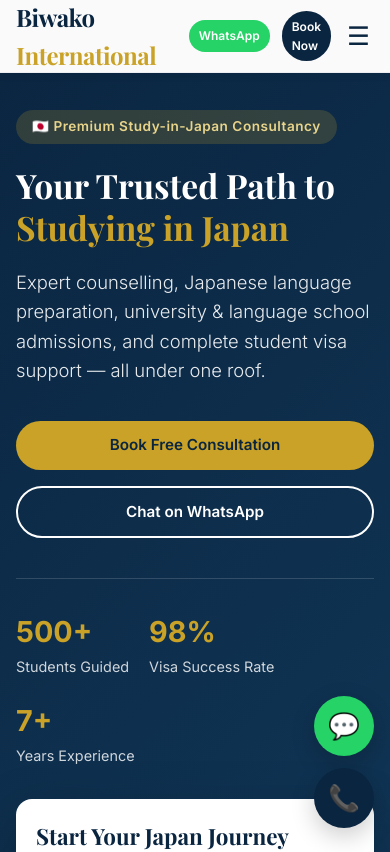
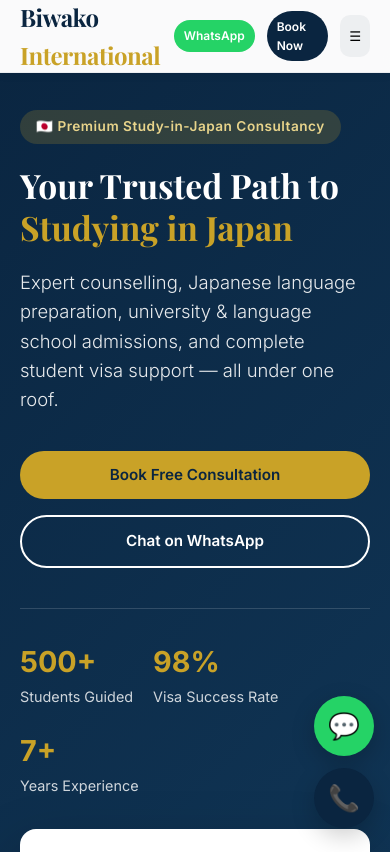
Before and after one commit to aayushrijalhere/biwako-education, a React (Vite) app: page / in a window 390 px wide. Shown: the top 852 px of the page. Built offline with nearby package versions, Linux system fonts and the light colour scheme.

Commit message:
Nav Bar toggle for mobile app

```diff
--- a/src/index.css
+++ b/src/index.css
@@ -196,12 +196,6 @@ header,
 
 .mobile-toggle {
   display: none;
-  background: none;
-  border: none;
-  font-size: 1.6rem;
-  cursor: pointer;
-  color: var(--primary);
-  padding: 4px;
 }
 
 .mobile-only-btn {
@@ -906,17 +900,13 @@ footer a:hover {
 }
 
 /* ==========================================
-   MOBILE RESPONSIVE & NAVBAR DRAWER (< 768px)
+   MOBILE RESPONSIVE & ANIMATED DRAWER (< 768px)
    ========================================== */
 @media (max-width: 768px) {
   .container,
   .nav-container {
-    padding-left: 16px !important;
-    padding-right: 16px !important;
-  }
-
-  .mobile-toggle {
-    display: block !important;
+    padding-left: 20px !important;
+    padding-right: 20px !important;
   }
 
   .btn-whatsapp-sm,
@@ -925,32 +915,129 @@ footer a:hover {
     padding: 6px 10px;
   }
 
-  /* Slide-down mobile drawer menu */
+  /* Animated Morphing Mobile Toggler Button */
+  .mobile-toggle {
+    display: flex !important;
+    flex-direction: column;
+    justify-content: center;
+    align-items: center;
+    gap: 5px;
+    width: 42px;
+    height: 42px;
+    border-radius: 10px;
+    background: rgba(10, 37, 64, 0.05);
+    border: none;
+    cursor: pointer;
+    transition:
+      background 0.25s ease,
+      transform 0.15s ease;
+  }
+
+  .mobile-toggle:active {
+    transform: scale(0.92);
+    background: rgba(10, 37, 64, 0.12);
+  }
+
+  .hamburger-line {
+    width: 20px;
+    height: 2px;
+    background-color: var(--primary);
+    border-radius: 2px;
+    transition:
+      transform 0.3s cubic-bezier(0.4, 0, 0.2, 1),
+      opacity 0.25s ease;
+    transform-origin: center;
+  }
+
+  .mobile-toggle.open .hamburger-line:nth-child(1) {
+    transform: translateY(7px) rotate(45deg);
+  }
+
+  .mobile-toggle.open .hamburger-line:nth-child(2) {
+    opacity: 0;
+    transform: scaleX(0);
+  }
+
+  .mobile-toggle.open .hamburger-line:nth-child(3) {
+    transform: translateY(-7px) rotate(-45deg);
+  }
+
+  /* Modernized Slide-Down Drawer Menu */
   .nav-links {
     position: absolute;
     top: 100%;
     left: 0;
     width: 100%;
-    background-color: #ffffff;
+    background: #ffffff;
     flex-direction: column;
-    padding: 24px 20px;
-    gap: 18px;
-    box-shadow: 0 10px 25px rgba(0, 0, 0, 0.1);
+    padding: 24px 20px 32px;
+    gap: 12px;
+    border-bottom: 2px solid rgba(201, 162, 39, 0.2);
+    box-shadow: 0 20px 40px rgba(10, 37, 64, 0.12);
     display: none;
-    border-top: 1px solid rgba(10, 37, 64, 0.06);
   }
 
   .nav-links.nav-active {
     display: flex !important;
+    animation: slideDown 0.3s cubic-bezier(0.16, 1, 0.3, 1) forwards;
   }
 
-  .mobile-only-btn {
-    display: inline-flex !important;
+  /* Interactive Navigation Links */
+  .nav-links li {
     width: 100%;
-    text-align: center;
   }
 
-  /* Typography & Layout Scaffolding for Mobile */
+  .nav-links a {
+    display: block;
+    width: 100%;
+    padding: 12px 16px;
+    text-align: left;
+    font-size: 1.05rem;
+    font-weight: 600;
+    color: var(--primary);
+    border-radius: 10px;
+    transition: all 0.2s ease;
+  }
+
+  .nav-links a:hover,
+  .nav-links a:active {
+    background: rgba(10, 37, 64, 0.04);
+    color: var(--accent);
+    padding-left: 22px;
+  }
+
+  /* Fixed Mobile Primary CTA Button */
+  .mobile-only-btn {
+    display: block !important;
+    margin-top: 12px;
+    padding-top: 12px;
+    border-top: 1px solid rgba(10, 37, 64, 0.08);
+  }
+
+  .mobile-only-btn .btn-primary {
+    width: 100%;
+    background-color: var(--primary) !important;
+    color: #ffffff !important;
+    text-align: center;
+    padding: 14px 20px;
+    border-radius: 50px;
+    font-size: 1rem;
+    box-shadow: 0 6px 18px rgba(10, 37, 64, 0.2);
+  }
+
+  /* Slide-Down Keyframe Animation */
+  @keyframes slideDown {
+    from {
+      opacity: 0;
+      transform: translateY(-12px);
+    }
+    to {
+      opacity: 1;
+      transform: translateY(0);
+    }
+  }
+
+  /* Mobile Content Adjustments */
   h1 {
     font-size: 2.1rem !important;
     line-height: 1.25 !important;
```
